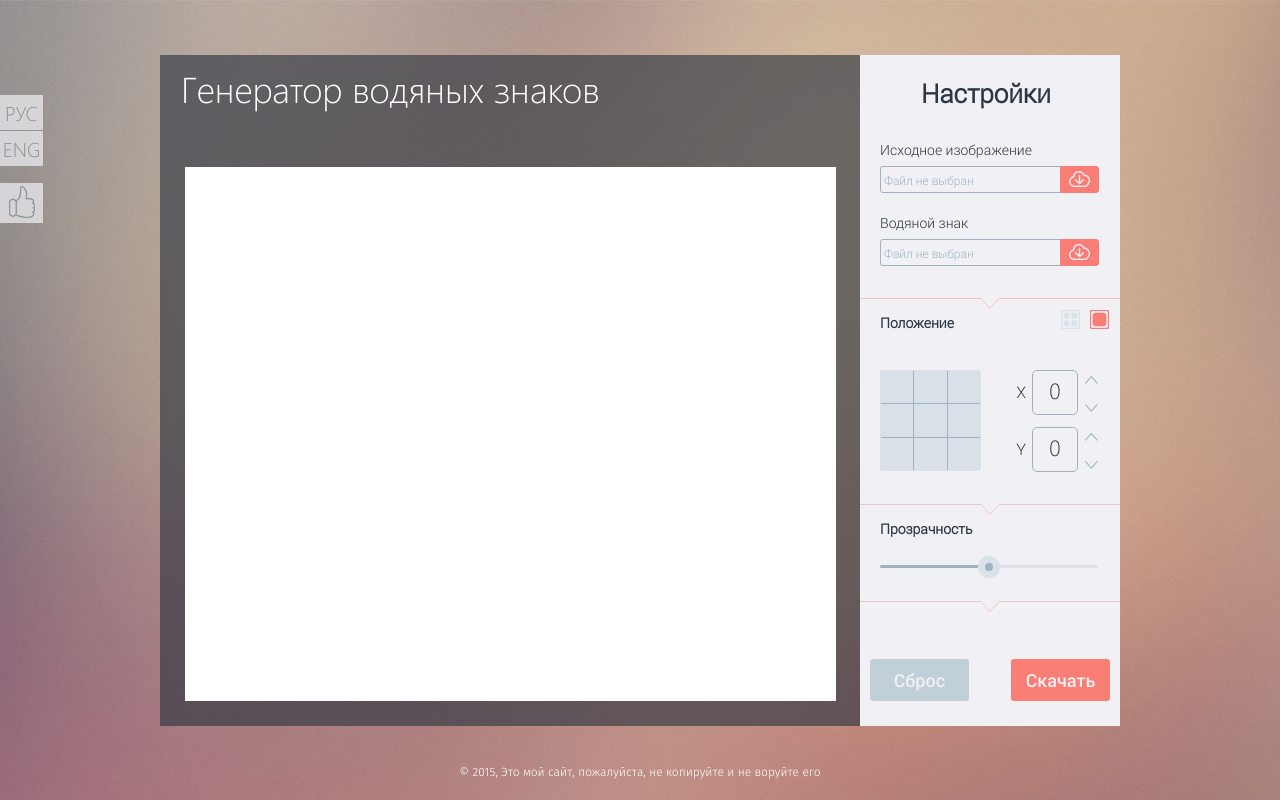
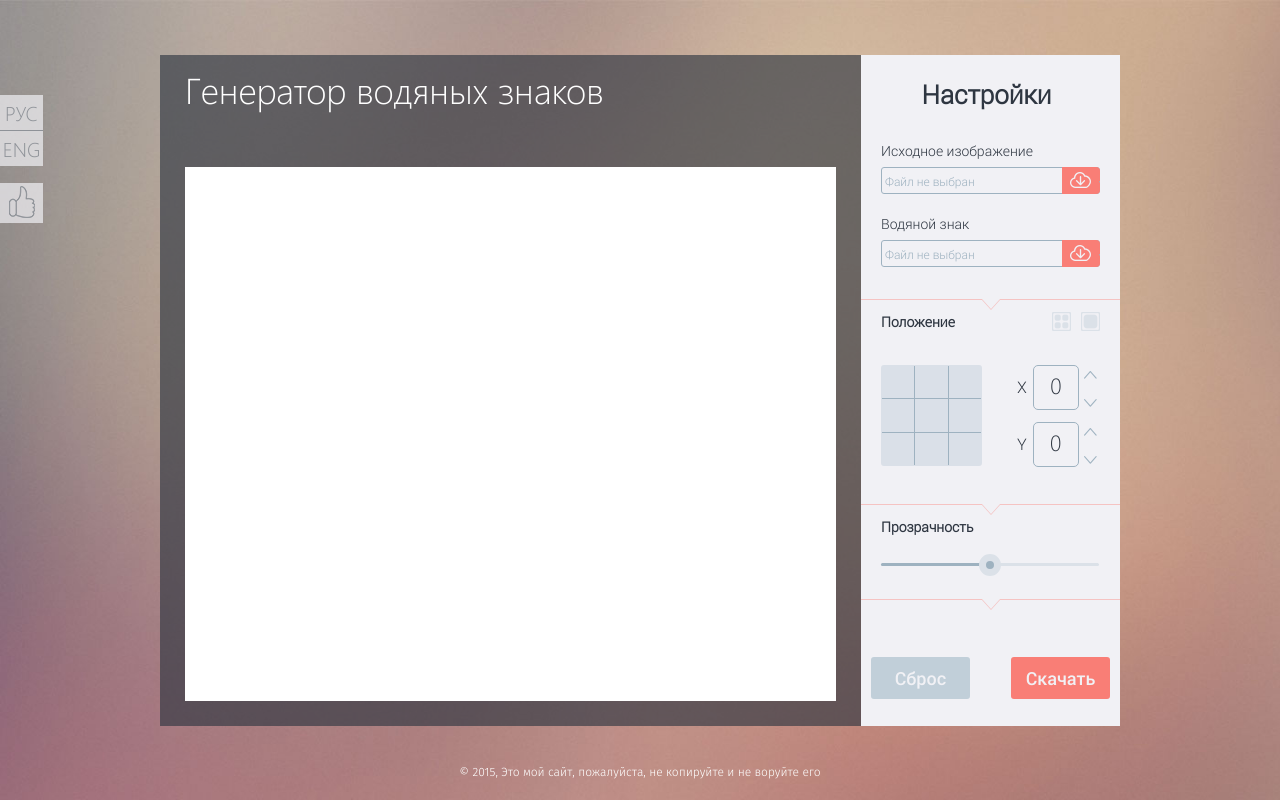
Before and after one commit to stoler/watermark, a PHP site: page / in a window 1280 px wide. Run offline with PHP 8.4, Linux system fonts and the light colour scheme.

Commit message:
bugfix in layout

```diff
--- a/index.html
+++ b/index.html
@@ -54,8 +54,8 @@
                 <div class="generator-position__switch"><a href="" class="switch__multi">multi</a><a href="" class="switch__mono switch__mono-active">mono</a></div>
               </div>
               <div class="generator-position__bottom">
-                <div class="generator-positio__main-square">
-                  <div class="generator-positio__square">
+                <div class="generator-position__main-square">
+                  <div class="generator-position__square">
                     <div class="square-tr">
                       <div class="square-td"></div>
                       <div class="square-td"></div>
--- a/src/jade/index.jade
+++ b/src/jade/index.jade
@@ -57,8 +57,8 @@ html(lang="ru")
                   a(href="").switch__multi multi
                   a(href="").switch__mono.switch__mono-active mono
               div.generator-position__bottom
-                div.generator-positio__main-square
-                  div.generator-positio__square
+                div.generator-position__main-square
+                  div.generator-position__square
                     div.square-tr
                       div.square-td
                       div.square-td
--- a/src/sass/_main.scss
+++ b/src/sass/_main.scss
@@ -6,12 +6,16 @@ $silverOne: #c1cfd9;
 $picBlockBgColor: rgba(46, 54, 65, 0.64);
 $sliderBackground: #dbe1e8;
 $sliderRangeColor: #9eb2c0;
+$socialColorBorder: #8e9298;
+$socialColor: #444a53;
+$placeGridColor: #dae0e8;
+$borderColor: #9eb2c0;
 
 html {
-  position: absolute;
   width: 100%;
-  min-width: 1000px;
+  min-width: 1200px;
   min-height: 100%;
+  display: table;
 }
 
 body{
@@ -24,7 +28,7 @@ body{
   -o-background-size: 100%;
   background-size: 100%;
   width: 100%;
-
+  display: table-cell;
 }
 
 h1,
@@ -38,7 +42,7 @@ h5 {
 
 h1 {
   font-family: 'SEGOEUIL';
-  color:  #ffffff;
+  color: $whiteColor;
   font-size: 2.25em;
   font-weight: 300;
   text-align: left;
@@ -60,14 +64,15 @@ h5 {}
 
 .wrapper{
   width: 100%;
-  min-width: 1000px;
+  min-width: 1200px;
   position: relative;
 }
 
 .main-generator{
   width: 960px;
   margin: 55px auto 37px;
-  overflow: hidden;
+  display: table;
+  @extend .after-clear;
 }
 
 .main-picture__file,
@@ -81,16 +86,16 @@ h5 {}
 .watermark__title {
   display: block;
   margin: 0 0 7px 0;
-  color: #2e3641;
+  color: $baseColor;
   font-size: 0.875em;
 }
 
 .jq-file__name {
   height: 25px;
   padding: 0 50px 0 3px;
-  border: 1px solid #9eb2c0;
+  border: 1px solid $sliderRangeColor;
   border-radius: 3px;
-  color: #9eb2c0;
+  color: $sliderRangeColor;
   font-size: 0.75em;
   line-height: 27px;
 
@@ -99,7 +104,9 @@ h5 {}
   position: absolute;
   top: 0;
   right: 0;
-  width: 39px;
+  width: 38px;
   height: 27px;
-  background: url(../img/file_browse_bg.jpg);
+  background: url(../img/sprite.png) -265px -20px;
+  background-color: $lightRedColor;
+  @include border-radius(0 4px 4px 0);
 }
--- a/src/sass/blocks/_counters-block.scss
+++ b/src/sass/blocks/_counters-block.scss
@@ -1,9 +1,8 @@
 $axisFont: "robotolight";
 $counterNumFont: "SEGOEUIL";
-$borderColor: #9eb2c0;
 
 .generator-position-coordinates{
-  margin-top: 12px;
+  margin-bottom: 12px;
   &:first-child{
     margin-top: 0;
   }
@@ -26,12 +25,8 @@ $borderColor: #9eb2c0;
   border: 1px solid $borderColor;
   border-radius: 5px;
   font-family: $counterNumFont;
-  // плохо выглядят цифры в 4 знака (-100)
-  // поэтому сократил макетный шрифт на 2px
   font-size: 24px - 2px;
   overflow: hidden;
-
-  //for vertical-align center
   position: relative;
 }
 .crd-window__num{
@@ -47,25 +42,26 @@ $borderColor: #9eb2c0;
 }
 .generator-position-coordinates__arrow-list{
   float: left;
+  margin: 0 0 0 3px;
 }
 .crd-arrow-list{
   height: 44px;
-  width: 25px;
+  width: 18px;
 }
 .crd-arrow-list__item{
   height: 22px;
 }
 .crd-arrow-list__item--up{
-  background: url(../img/sprite.png) no-repeat -295px 2px;
+  background: url(../img/sprite.png) no-repeat -300px 2px;
   cursor: pointer;
   &:hover{
-    background: url(../img/sprite.png) no-repeat -316px 2px;
+    background: url(../img/sprite.png) no-repeat -321px 2px;
   }
 }
 .crd-arrow-list__item--down{
-  background: url(../img/sprite.png) no-repeat -295px -22px;
+  background: url(../img/sprite.png) no-repeat -300px -22px;
   cursor: pointer;
   &:hover{
-    background: url(../img/sprite.png) no-repeat -316px -22px;
+    background: url(../img/sprite.png) no-repeat -321px -22px;
   }
 }
--- a/src/sass/blocks/_generator-picture.scss
+++ b/src/sass/blocks/_generator-picture.scss
@@ -3,8 +3,8 @@ generator-picture
 */
 .generator-picture {
   @extend .after-clear;
-  @extend .col9;
-  padding: 25px;
+  display: table-cell;
+  padding: 10px 25px 25px 25px;
   background: $picBlockBgColor;
   width: 650px;
   margin: 0;
@@ -17,6 +17,6 @@ generator-picture
 }
 
 .generator-picture__title {
-  margin: 0 0 70px -4px;
-  line-height: 17px;
+  margin: 0 0 53px 0;
+  line-height: 1.35em;
 }
--- a/src/sass/blocks/_generator-setup.scss
+++ b/src/sass/blocks/_generator-setup.scss
@@ -4,7 +4,7 @@ generator-setup
 
 .generator-setup {
   width: 260px;
-  float: left;
+  display: table-cell;
   @extend .after-clear;
   background: $generatorSetupBgColor;
   margin: 0;
@@ -19,7 +19,7 @@ generator-setup
 .main-generator-position,
 .main-generator-transparency{
   border-bottom: 1px solid rgba(249, 126, 118, 0.4);
-  margin-bottom: 14px;
+  margin-bottom: 12px;
   position: relative;
   &:before{
     position: absolute;
@@ -28,7 +28,7 @@ generator-setup
     left: 50%;
     margin-left: -9px;
     content: '';
-    border-top: 10px solid #f1f1f5;
+    border-top: 10px solid $generatorSetupBgColor;
     border-right: 9px solid transparent;
     border-left: 9px solid transparent;
   }
@@ -56,7 +56,7 @@ generator-setup
 }
 
 .generator-position{
-  margin-bottom: 33px;
+  margin-bottom: 25px;
 }
 
 .generator-transparency{
@@ -65,21 +65,24 @@ generator-setup
 
 .generator-position__title{
   font-size: 0.875em;
-  margin-bottom: 38px;
+  margin-bottom: 34px;
+  float: left;
 }
 
 .generator-position__top{
   position: relative;
+  @extend .after-clear;
 }
 
 .generator-position__bottom{
   position: relative;
+  @extend .after-clear;
 }
 
 .generator-position__coordinates{
-  position: absolute;
-  right: -3px;
-  top: 0;
+  display: block;
+  float: right;
+  width: 83px;
 }
 
 .main-generator-transparency{
--- a/src/sass/blocks/_lang-soc.scss
+++ b/src/sass/blocks/_lang-soc.scss
@@ -20,7 +20,7 @@ lang-soc
 }
 
 .languages__item{
-  border-bottom: 1px solid #8e9298;
+  border-bottom: 1px solid $socialColorBorder;
   width: 43px;
   box-sizing: border-box;
   &:last-child{
@@ -35,7 +35,7 @@ lang-soc
     font-family: SEGOEUIL;
     text-transform: uppercase;
     text-decoration: none;
-    color: #8e9298;
+    color: $socialColorBorder;
     font-size: 1.250em;
     font-weight: 300;
     width: 43px;
@@ -43,7 +43,7 @@ lang-soc
     display: block;
     text-align: center;
     &:hover{
-      color: #444a53;
+      color: $socialColor;
     }
   }
 }
--- a/src/sass/blocks/_place-grid.scss
+++ b/src/sass/blocks/_place-grid.scss
@@ -2,8 +2,9 @@
 place-grid
 */
 
-.generator-positio__main-square{
+.generator-position__main-square{
   position: relative;
+  float: left;
   width: 101px;
   height: 101px;
   text-align: center;
@@ -11,26 +12,26 @@ place-grid
   vertical-align: middle;
 }
 
-.generator-positio__square{
+.generator-position__square{
   display: table;
   width: 100px;
   height: 100px;
-  background: #dae0e8;
+  background: $placeGridColor;
   border-collapse: collapse;
-  border: 1px solid #9eb2c0;
+  border: 1px solid $sliderRangeColor;
   overflow: hidden;
   border-radius: 3px;
 }
 
 .square-tr{
   display: table-row;
-  border: 1px solid #9eb2c0;
+  border: 1px solid $sliderRangeColor;
 }
 
 .square-td {
   display: table-cell;
   width: 33.333%;
-  border: 1px solid #9eb2c0;
+  border: 1px solid $sliderRangeColor;
   &:hover{
     background: $lightRedColor;
   }
--- a/src/sass/blocks/_slider.scss
+++ b/src/sass/blocks/_slider.scss
@@ -23,6 +23,7 @@
   top: -9px;
   margin-left: -11px;
   cursor: pointer;
+  outline: none;
 
   &:active{
     background: $lightRedColor;
@@ -33,5 +34,3 @@
     background: $lightRedColor;
   }
 }
-
-// как она будет передавать данные? через объект? нужно посмотреть документацию по этой штуке
--- a/src/sass/blocks/_switch.scss
+++ b/src/sass/blocks/_switch.scss
@@ -3,9 +3,8 @@ switch
 */
 
 .generator-position__switch{
-  position: absolute;
-  right: -9px;
-  top: -20px;
+  float: right;
+  height: 19px;
 }
 
 .switch{
@@ -16,6 +15,7 @@ switch
   height: 19px;
   display: inline-block;
   margin-right: 10px;
+  vertical-align: top;
   &:last-child{
     margin-right: 0;
   }
@@ -27,7 +27,7 @@ switch
   &:hover{
     background: url(../img/sprite.png) no-repeat -84px -56px;
   }
-  &-active{
+  &.active{
     background: url(../img/sprite.png) no-repeat -112px -56px;
     &:hover{
       background: url(../img/sprite.png) no-repeat -112px -56px;
@@ -41,7 +41,7 @@ switch
   &:hover{
     background: url(../img/sprite.png) no-repeat -168px -56px;
   }
-  &-active{
+  &.active{
     background: url(../img/sprite.png) no-repeat -196px -56px;
     &:hover{
       background: url(../img/sprite.png) no-repeat -196px -56px;
```
Also changed, not shown: dist/css/style.css (+49 -39 lines), src/css/style.css (+44 -34 lines), dist/css/style.min.css.
